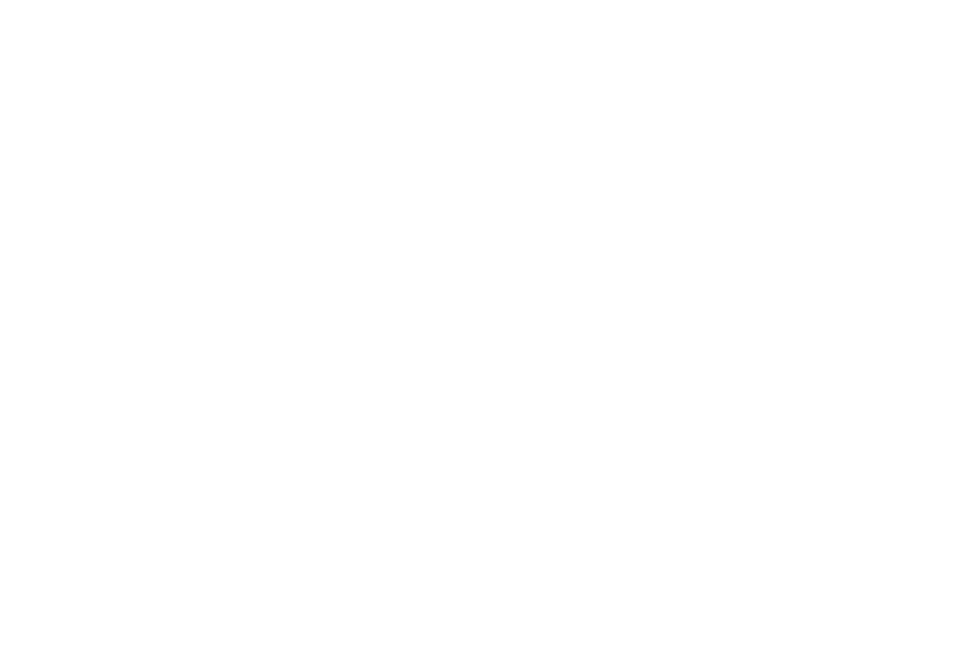
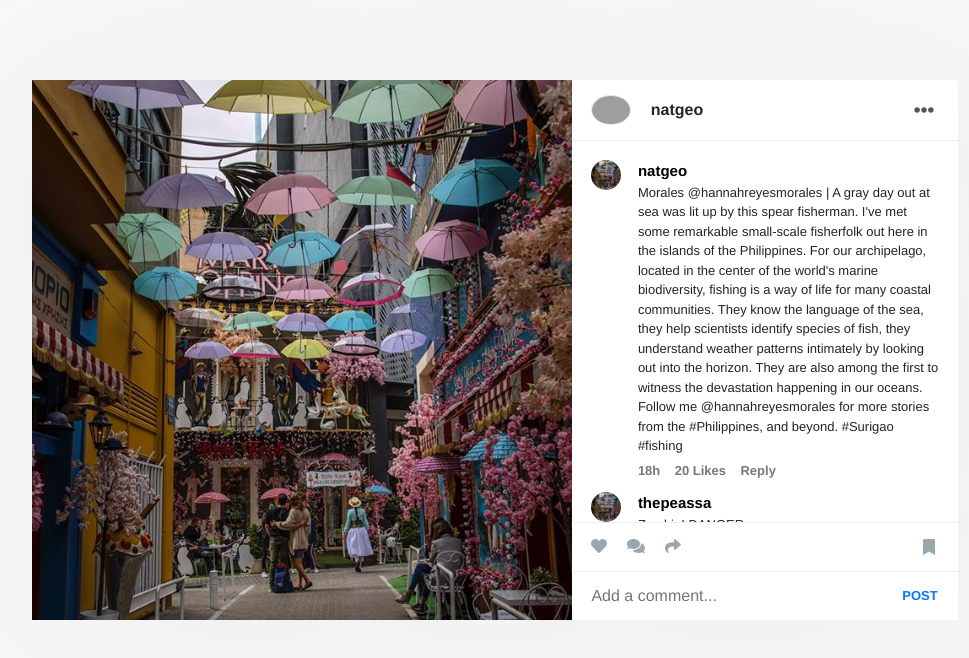
Before and after one commit to patelravi/museum, a Vue app: page /art/1 in a window 1280 px wide. Shown: the top 658 px of the page, without its empty margins (145-1114 px from the left). Built offline with nearby package versions, Linux system fonts and the light colour scheme; grey boxes are pictures that could not be loaded.

Commit message:
added art details page

```diff
--- a/src/App.vue
+++ b/src/App.vue
@@ -15,12 +15,11 @@
 </script>
 
 <style>
-  #app {
+  #appDiv {
     font-family: 'Avenir', Helvetica, Arial, sans-serif;
     -webkit-font-smoothing: antialiased;
     -moz-osx-font-smoothing: grayscale;
-    text-align: center;
-    color: #2c3e50;
-    margin-top: 60px;
+    background: #fafafa;
+    min-height: 100vh;
   }
 </style>
--- /dev/null
+++ b/src/components/artDetails/artDetail.scss
@@ -0,0 +1,150 @@
+#artDetailPage {
+  // Desktop Style
+  @media (min-width: 750px) {
+    width: 70%;
+    margin: auto;
+    padding-top: 10vh;
+  }
+
+  // Mobile Style
+  @media (max-width: 768px) {
+    width: 100%;
+    margin: auto;
+    padding-top: 0vh;
+    overflow: hidden;
+  }
+
+  .box {
+    background: white !important;
+    border-radius: 2px;
+
+    -webkit-box-shadow: 5px 6px 227px 32px rgba(235, 235, 235, 1);
+    -moz-box-shadow: 5px 6px 227px 32px rgba(235, 235, 235, 1);
+    box-shadow: 5px 6px 227px 32px rgba(235, 235, 235, 1);
+
+    .imageBox {
+      padding: 0px;
+      img {
+        width: 100%;
+      }
+    }
+
+    .rightSide {
+      padding: 0px;
+      margin: 0px;
+      display: flex;
+      flex-direction: column;
+
+      .title {
+        padding: 10px 5%;
+        border-bottom: 1px solid #efefef;
+        width: 100%;
+        display: flex;
+        margin-left: 0px;
+        .logoImg {
+          border-radius: 50%;
+          border: 1px solid #e6e6e6;
+          height: 30px;
+          margin-right: 20px;
+          margin-top: 5px;
+        }
+
+        .titleName {
+          font-weight: bold;
+          flex: 1;
+          line-height: 40px;
+        }
+
+        .settingsIcon {
+          color: #555;
+          padding: 5px;
+          font-size: 20px;
+          float: right;
+        }
+      }
+
+      .commentListSection {
+        // flex: 1;
+        -webkit-flex: 1 1 auto;
+        border-bottom: 1px solid #efefef;
+        padding: 12px 5%;
+
+        overflow: auto;
+
+        // Desktop Style
+        @media (min-width: 750px) {
+          height: 0px;
+        }
+
+        // Mobile Style
+        @media (max-width: 768px) {
+          height: 300px;
+        }
+
+        .commentItem {
+          padding-top: 7px;
+          padding-bottom: 5px;
+
+          .userImg {
+            height: 30px;
+            border-radius: 50%;
+          }
+
+          .commentContent {
+            padding-left: 30px;
+            font-size: 13px;
+            .name {
+              font-weight: bold;
+              color: black;
+              font-size: 15px;
+            }
+          }
+
+          .commentEngagement {
+            padding-top: 5px;
+            font-weight: bold;
+            color: #777;
+          }
+        }
+      }
+
+      .engageSection {
+        padding: 12px 5%;
+
+        .icon {
+          margin-right: 20px;
+          color: #99a8af;
+        }
+
+        .rightSide {
+          float: right;
+          padding-top: 4px;
+          margin-right: 1%;
+        }
+      }
+
+      .addCommentSection {
+        padding: 12px 5%;
+        border-top: 1px solid #efefef;
+        width: 100%;
+        display: flex;
+        input {
+          // border: 1px solid red;
+          border: none;
+          padding: 0px;
+          width: 100%;
+          &:focus {
+            outline: none;
+          }
+        }
+
+        .postBtn {
+          float: right;
+          font-weight: bold;
+          font-size: 13px;
+          padding: 0px;
+        }
+      }
+    }
+  }
+}
--- /dev/null
+++ b/src/components/artDetails/artDetail.vue
@@ -0,0 +1,90 @@
+<template>
+    <div id="artDetailPage">
+
+        <!-- Image Container Box -->
+        <div class="row box">
+
+            <!-- Left side image -->
+            <div class="col-md-7 imageBox">
+                <img :src="getArtAssetUrl()">
+            </div>
+
+            <!-- Right side image descrption -->
+            <div class="col-md-5 rightSide">
+
+                <!-- Title Section -->
+                <div class="row title">
+
+                    <div>
+                        <img class="logoImg"
+                            src="https://instagram.fbom2-1.fna.fbcdn.net/vp/20f886aa7cb7d8ed5194807bebc9bc3a/5DC227E8/t51.2885-19/s150x150/13597791_261499887553333_1855531912_a.jpg?_nc_ht=instagram.fbom2-1.fna.fbcdn.net">
+                    </div>
+
+                    <div class="titleName">natgeo</div>
+
+                    <div class="settingsIcon">
+                        <font-awesome-icon icon="ellipsis-h" />
+                    </div>
+                </div>
+
+
+                <!-- Comment List -->
+                <div class="commentListSection">
+                    <div class="row commentItem" v-for="comment in commentList">
+                        <div class="col-md-1 col-1">
+                            <img class="userImg" :src="getArtAssetUrl()">
+
+                        </div>
+                        <div class="col-md-11 col-11 commentContent">
+                            <span class="name">{{comment.userName}}</span>
+                            <div class="comment">
+                                {{comment.comment}}
+                            </div>
+                            <div class="commentEngagement">
+                                {{comment.when}}
+                                &nbsp;&nbsp;
+                                {{comment.likes}} Likes
+                                &nbsp;&nbsp;
+                                Reply
+                            </div>
+                        </div>
+
+
+                    </div>
+                </div>
+
+
+                <!-- Like/Comment/Share Section -->
+                <div class="engageSection">
+                    <span class="icon">
+                        <font-awesome-icon icon="heart" /></span>
+                    <span class="icon">
+                        <font-awesome-icon icon="comments" /></span>
+                    <span class="icon">
+                        <font-awesome-icon icon="share" />
+                    </span>
+
+                    <div class="icon rightSide">
+                        <font-awesome-icon icon="bookmark" />
+                    </div>
+                </div>
+
+                <!-- Add comment section -->
+                <div class="addCommentSection">
+                    <input type="text" placeholder="Add a comment..." />
+                    <b-button class="postBtn" variant="link">POST</b-button>
+                </div>
+
+            </div>
+        </div>
+
+    </div>
+</template>
+
+<script>
+    import artDetailComponent from "./artDetailComponent";
+    export default artDetailComponent;
+</script>
+
+
+<style lang="scss" src="./artDetail.scss"></style>
--- /dev/null
+++ b/src/components/artDetails/artDetailComponent.js
@@ -0,0 +1,64 @@
+export default {
+    name: "artDetail",
+    data() {
+        return {
+            commentList: [
+                {
+                    userName: "natgeo",
+                    comment: "Morales @hannahreyesmorales | A gray day out at sea was lit up by this spear fisherman. I've met some remarkable small-scale fisherfolk out here in the islands of the Philippines. For our archipelago, located in the center of the world's marine biodiversity, fishing is a way of life for many coastal communities. They know the language of the sea, they help scientists identify species of fish, they understand weather patterns intimately by looking out into the horizon. They are also among the first to witness the devastation happening in our oceans. Follow me @hannahreyesmorales for more stories from the #Philippines, and beyond. #Surigao #fishing",
+                    when: '18h',
+                    img: '1.png',
+                    likes: 20,
+                    replies: 2
+                },
+                {
+                    userName: "thepeassa",
+                    comment: "Zombie! DANGER",
+                    when: '1h',
+                    img: '4.png',
+                    likes: 2,
+                    replies: 2
+                },
+                {
+                    userName: "stephenwilkes",
+                    comment: "This is a gorgeous photo, capturing amazing light and a magical moment. Are people taking photos necessarily oblivious to beauty around them? As a photographer, I’m sure you know that’s not the case.",
+                    when: '8h',
+                    img: '5.png',
+                    likes: 25,
+                    replies: 2
+                },
+                {
+                    userName: "gwenmgal",
+                    comment: "“Somewhere, something incredible is waiting to be known.” - Carl Sagan. An luckily photos like these, capture those fleeting moments.",
+                    when: '1h',
+                    img: '7.png',
+                    likes: 200,
+                    replies: 2
+                },
+                {
+                    userName: "javanoted",
+                    comment: "Terrific shot! It's the simple moments like this that should be captured :)",
+                    when: '15h',
+                    img: '8.png',
+                    likes: 300,
+                    replies: 24
+                },
+                {
+                    userName: "ekiraga",
+                    comment: "I always enjoy your beautiful imagery",
+                    when: '23h',
+                    img: '15.png',
+                    likes: 54,
+                    replies: 2
+                }
+            ]
+
+        };
+    },
+    methods: {
+        getArtAssetUrl() {
+            let imgId = this.$route.params.id;
+            return require('./../../assets/art_images/' + imgId + '.png');
+        }
+    }
+};
--- a/src/components/artList/artListComponent.js
+++ b/src/components/artList/artListComponent.js
@@ -5,8 +5,14 @@
         };
     },
     methods: {
+
         getArtAssetUrl(imgId) {
             return require('./../../assets/art_images/' + imgId + '.png');
+        },
+
+        onArtClick(artId) {
+            this.$router.push({ name: 'ArtDetail', params: { id: artId } });
         }
+
     }
 };
--- a/src/main.js
+++ b/src/main.js
@@ -9,9 +9,9 @@
 
 // Configure font awesome
 import { library } from '@fortawesome/fontawesome-svg-core'
-import { faHeart, faComments } from '@fortawesome/free-solid-svg-icons'
+import { faHeart, faComments, faShare, faCheckCircle, faEllipsisH, faBookmark } from '@fortawesome/free-solid-svg-icons'
 import { FontAwesomeIcon } from '@fortawesome/vue-fontawesome'
-library.add(faHeart, faComments)
+library.add(faHeart, faComments, faShare, faCheckCircle, faEllipsisH, faBookmark)
 Vue.component('font-awesome-icon', FontAwesomeIcon)
 
 // Configure Router
--- a/src/modules/router.js
+++ b/src/modules/router.js
@@ -3,6 +3,7 @@
 Vue.use(VueRouter);
 
 import ArtListComponent from './../components/artList/artList.vue';
+import ArtDetailComponent from './../components/artDetails/artDetail.vue';
 
 export default new VueRouter({
     mode: 'history',
@@ -12,5 +13,10 @@
             name: 'ArtList',
             component: ArtListComponent
         },
+        {
+            path: "/art/:id",
+            name: 'ArtDetail',
+            component: ArtDetailComponent
+        },
     ]
 });
```
Also changed, not shown: src/components/artList/artList.vue (+1 -10 lines).
